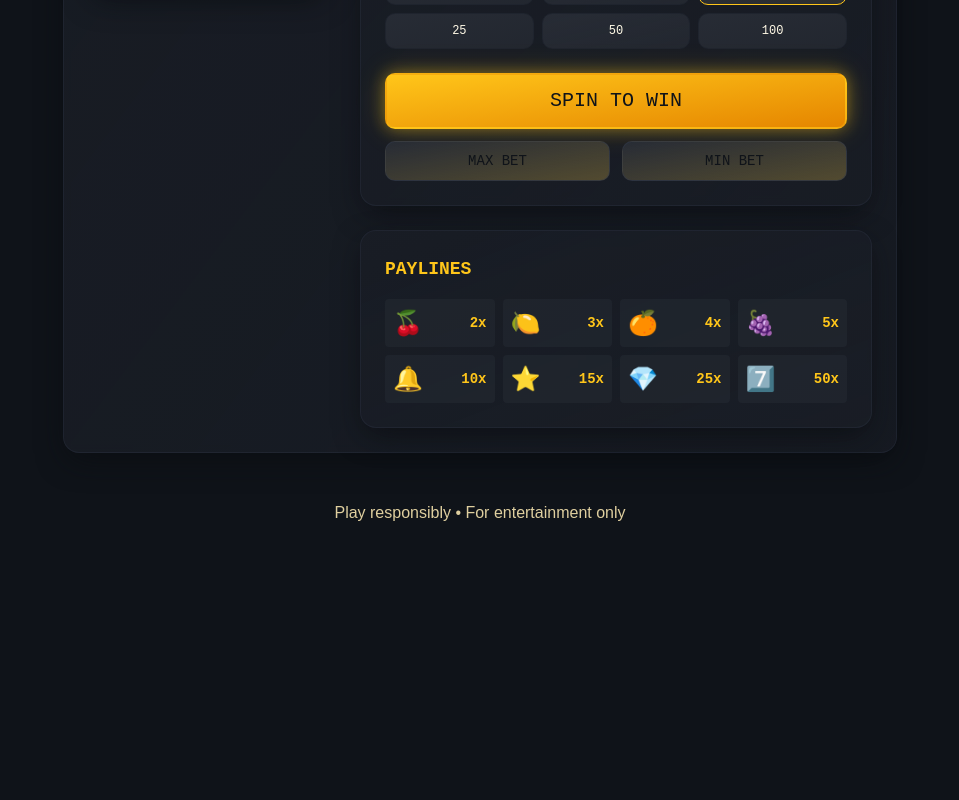
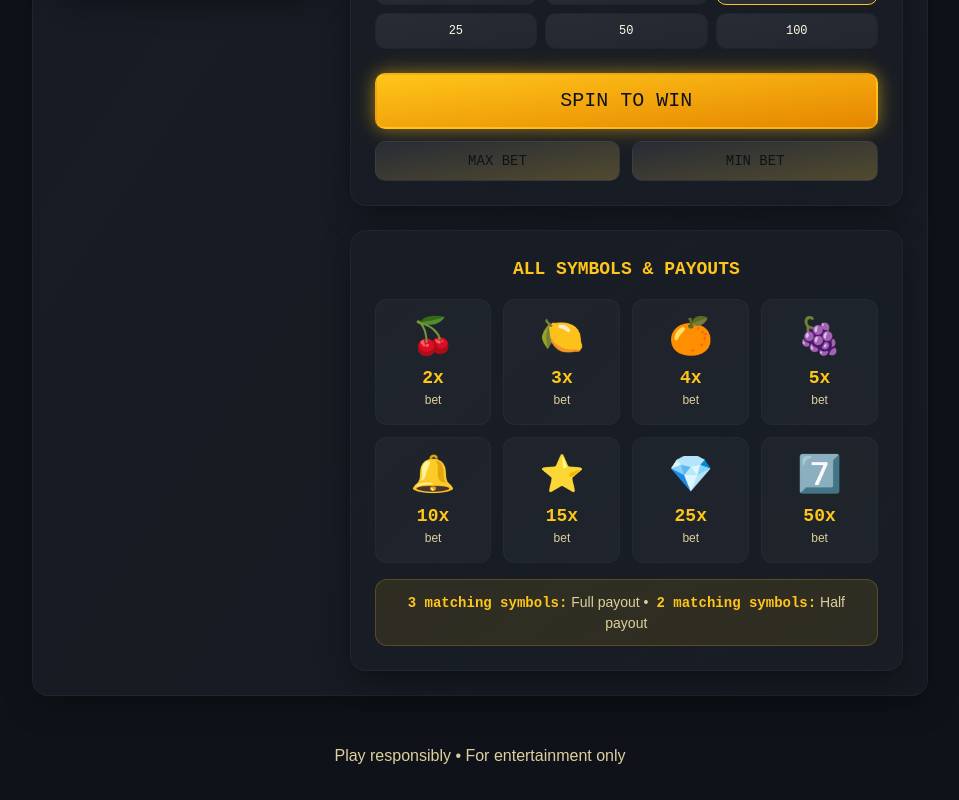
Before and after one commit to Dominik-G-js/pure-play-casino, a React (Vite) app: page / in a window 1280 px wide. Shown: the part 801-1601 px from the top of the page, without its empty margins (160-1119 px from the left). Before the commit the page ends 1358 px from the top, so only its background shows below. Built offline with nearby package versions, Linux system fonts and the light colour scheme.

Commit message:
Fix: Display all symbols on reels
Ensure all symbols are visible on the slot machine reels for a complete view of potential wins.

```diff
--- a/src/components/SlotMachine.tsx
+++ b/src/components/SlotMachine.tsx
@@ -191,14 +191,21 @@ export const SlotMachine = () => {
 
           {/* Paylines */}
           <div className="casino-panel bg-secondary/30">
-            <h3 className="text-lg font-casino text-casino-gold mb-4">PAYLINES</h3>
-            <div className="grid grid-cols-2 md:grid-cols-4 gap-2 text-sm">
+            <h3 className="text-lg font-casino text-casino-gold mb-4 text-center">ALL SYMBOLS & PAYOUTS</h3>
+            <div className="grid grid-cols-2 md:grid-cols-4 gap-3 text-sm">
               {Object.entries(SYMBOL_VALUES).map(([symbol, value]) => (
-                <div key={symbol} className="flex items-center justify-between p-2 rounded bg-secondary/50">
-                  <span className="text-2xl">{symbol}</span>
-                  <span className="font-casino text-casino-gold">{value}x</span>
+                <div key={symbol} className="flex flex-col items-center justify-center p-4 rounded-lg bg-secondary/50 hover:bg-secondary/70 transition-colors border border-border/30">
+                  <span className="text-4xl mb-2">{symbol}</span>
+                  <span className="font-casino text-casino-gold text-lg">{value}x</span>
+                  <span className="text-xs text-muted-foreground font-casino-light">bet</span>
                 </div>
               ))}
+            </div>
+            <div className="mt-4 p-3 bg-casino-gold/10 border border-casino-gold/20 rounded-lg">
+              <p className="text-center text-sm font-casino-light text-muted-foreground">
+                <span className="text-casino-gold font-casino">3 matching symbols:</span> Full payout •
+                <span className="text-casino-gold font-casino ml-2">2 matching symbols:</span> Half payout
+              </p>
             </div>
           </div>
         </div>
```
